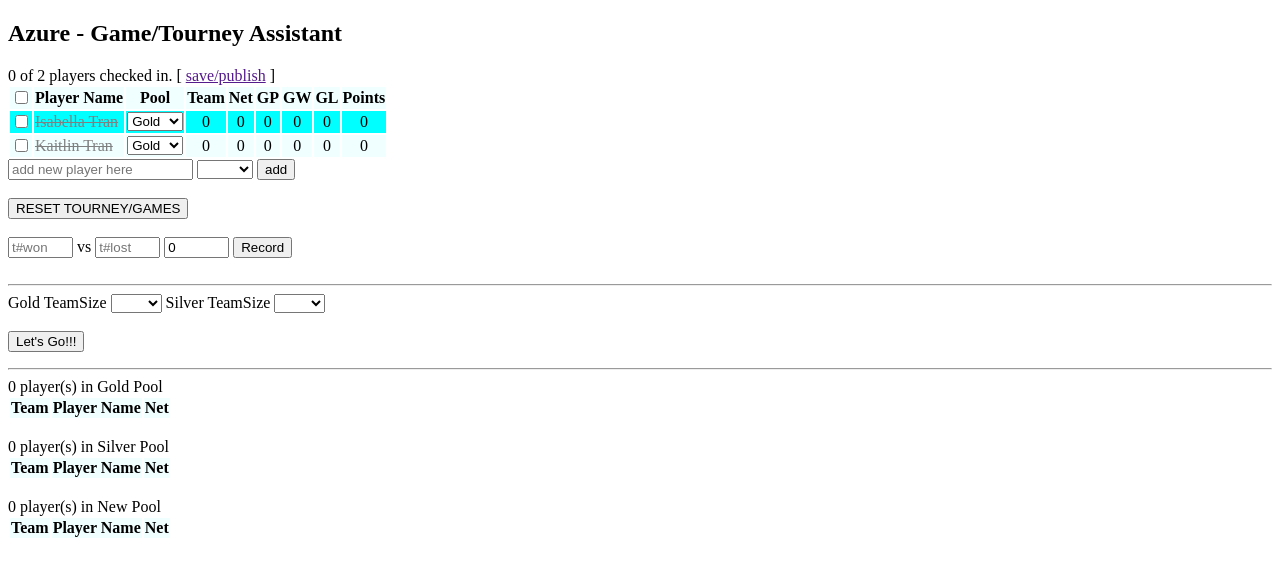
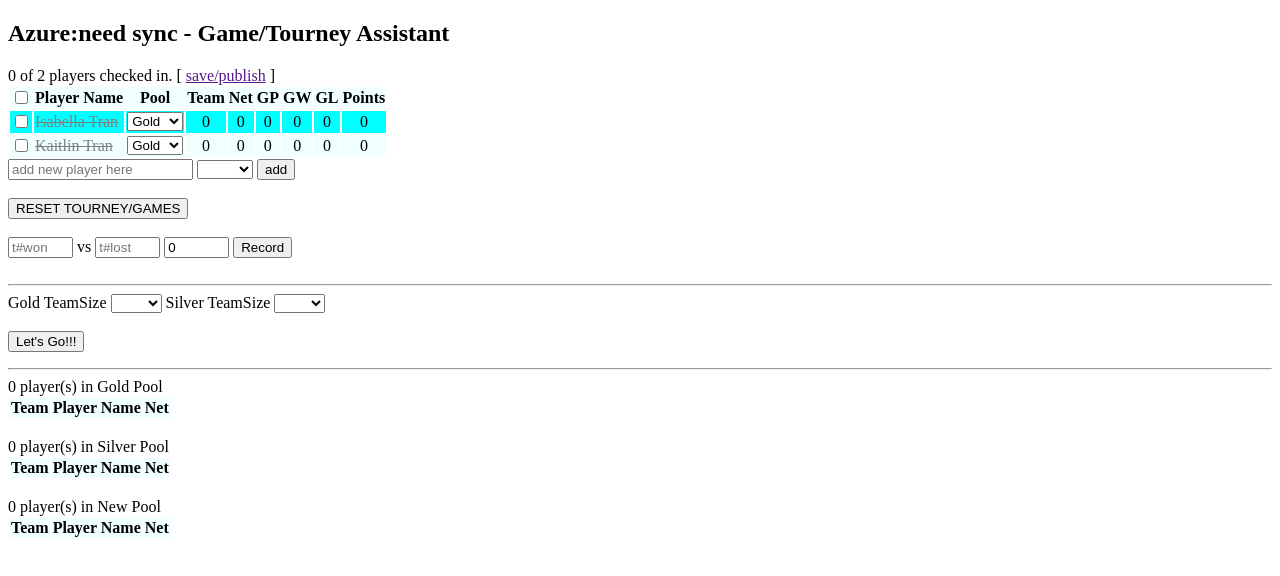
Before and after one commit to thyngontran/tourney, a plain HTML site: page index.html in a window 1280 px wide. Drawn offline with nearby package versions, Linux system fonts and the light colour scheme; no server answers.

Commit message:
add sync

```diff
--- a/index.html
+++ b/index.html
@@ -8,7 +8,7 @@
       <base href="/" />
   </head>
   <body>
-    <h2>Azure - Game/Tourney Assistant</h2>
+    <h2>Azure:need sync - Game/Tourney Assistant</h2>
 
     <div ng-controller="TourneyListController as tourneyList">
 
```
